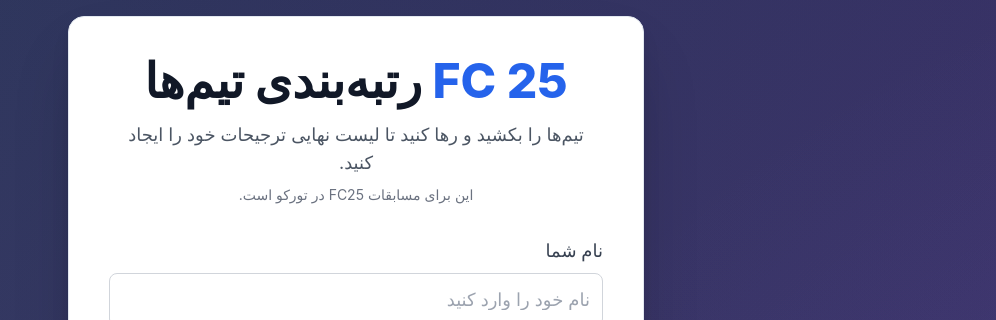
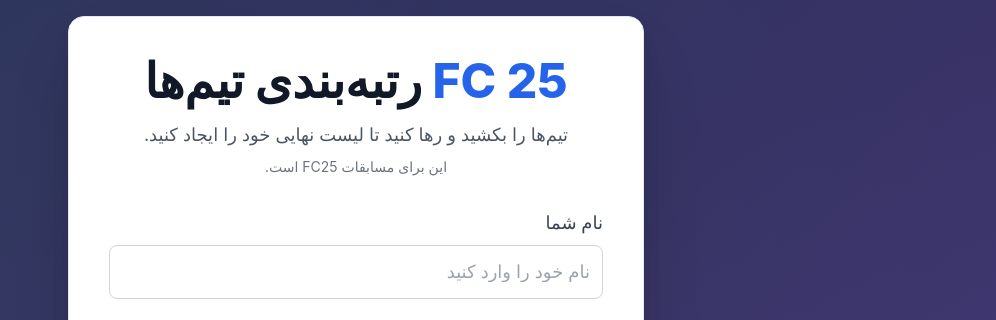
Before and after one commit to nimaema/FC25, a plain HTML site: page index.html in a window 1280 px wide. Shown: the top 320 px of the page, without its empty margins (284-1280 px from the left). Drawn offline with nearby package versions, Linux system fonts and the light colour scheme; a web font is replaced by a local one.

Commit message:
Update index.html

```diff
--- a/index.html
+++ b/index.html
@@ -260,10 +260,10 @@
             <span class="text-blue-600">FC 25</span> رتبه‌بندی تیم‌ها
         </h1>
         <p class="text-md sm:text-lg text-center text-gray-600 mb-2">
-            تیم‌ها را بکشید و رها کنید تا لیست نهایی ترجیحات خود را ایجاد کنید.
+            تیم‌ها را بکشید و رها کنید تا لیست نهایی خود را ایجاد کنید.
         </p>
         <p class="text-sm text-center text-gray-500 mb-8">
-            این برای مسابقات FC25 در تورکو است.
+            این برای مسابقات FC25 است.
         </p>
 
         <div class="mb-6">
```
